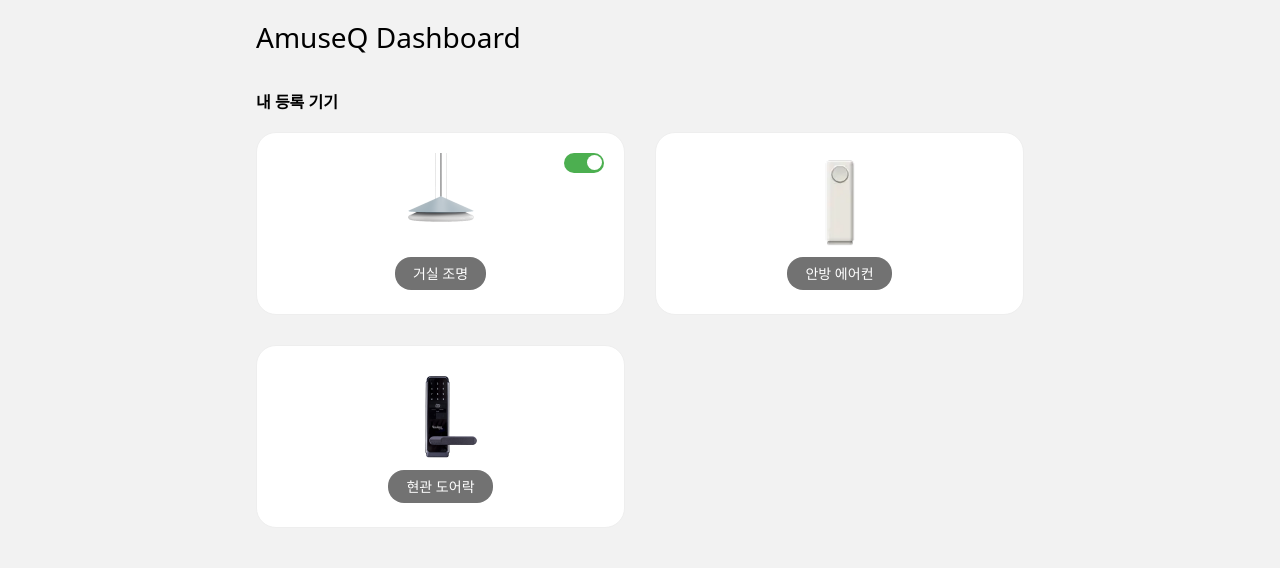
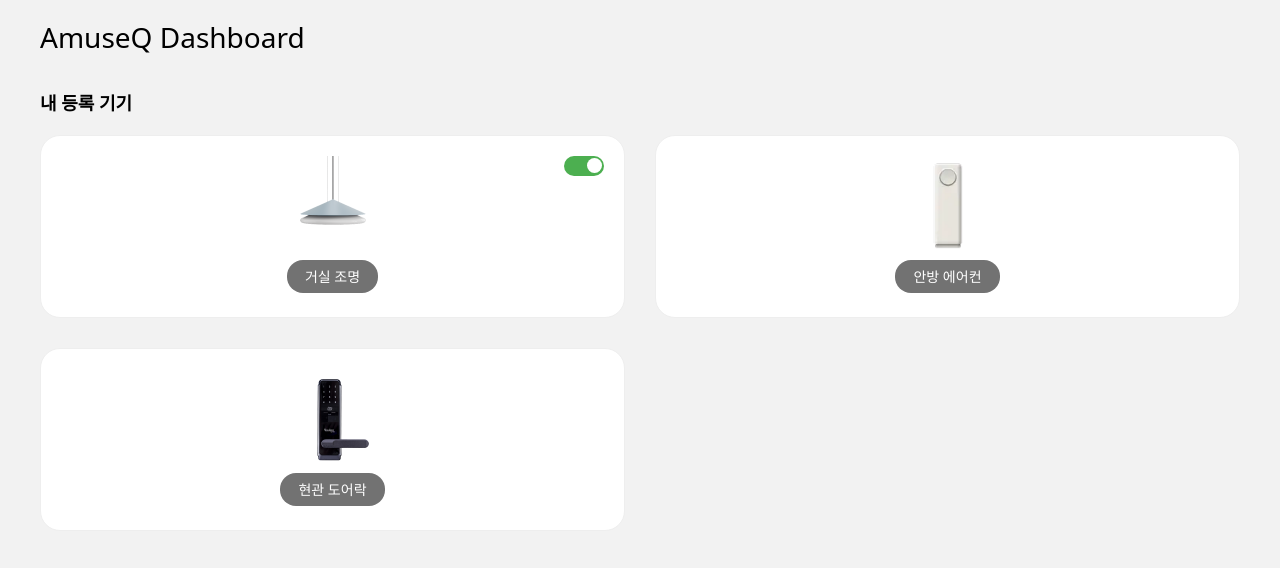
Before and after one commit to Jodndud/amuse-assignment, a React (Vite) app: page / in a window 1280 px wide. Shown: the top 568 px of the page. Built offline with nearby package versions, Linux system fonts and the light colour scheme.

Commit message:
style: 반응형 기준 수정

```diff
--- a/src/components/Header.tsx
+++ b/src/components/Header.tsx
@@ -21,9 +21,8 @@ const HeaderContainer = styled.div`
   padding: 16px 20px;
   width: 100%;
 
-  @media (min-width: 920px) {
-    width: 768px;
-    padding: 16px 0;
+  @media (min-width: 768px) {
+    padding: 16px 40px;
   }
 
   @media (min-width: 1400px) {
@@ -35,7 +34,7 @@ const HeaderContainer = styled.div`
 const Title = styled.h1`
   font-size: 20px;
 
-  @media (min-width: 920px) {
+  @media (min-width: 768px) {
     font-size: 28px;
   }
 
--- a/src/pages/Dashboard.tsx
+++ b/src/pages/Dashboard.tsx
@@ -27,7 +27,7 @@ const LinkWrapper = styled.div`
   grid-template-columns: repeat(1, 1fr);
   gap:16px;
 
-  @media (min-width: 920px) {
+  @media (min-width: 768px) {
     grid-template-columns: repeat(2, 1fr);
     gap:30px;
   }
@@ -39,7 +39,16 @@ const LinkWrapper = styled.div`
 
 const Title = styled.h2`
   font-weight: 600;
+  font-size: 16px;
   margin-bottom: 18px;
+
+  @media (min-width: 768px) {
+    font-size: 18px;
+  }
+
+  @media (min-width: 1400px) {
+    font-size: 24px;
+  }
 `;
 
 const Wrapper = styled.main`
@@ -51,9 +60,8 @@ const Container = styled.div`
   margin: 0 auto;
   padding: 16px 20px;
 
-  @media (min-width: 920px) {
-    width: 768px;
-    padding: 16px 0;
+  @media (min-width: 768px) {
+    padding: 16px 40px;
   }
 
   @media (min-width: 1400px) {
```
